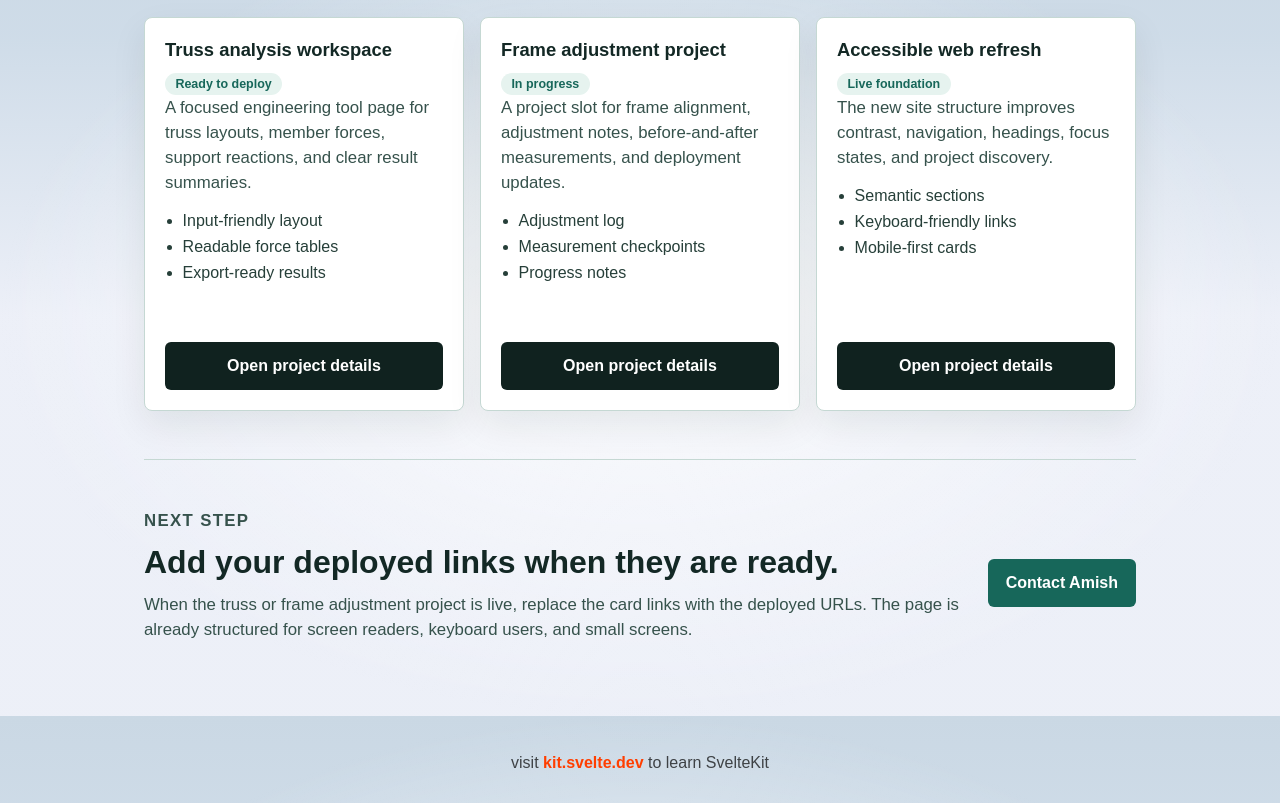
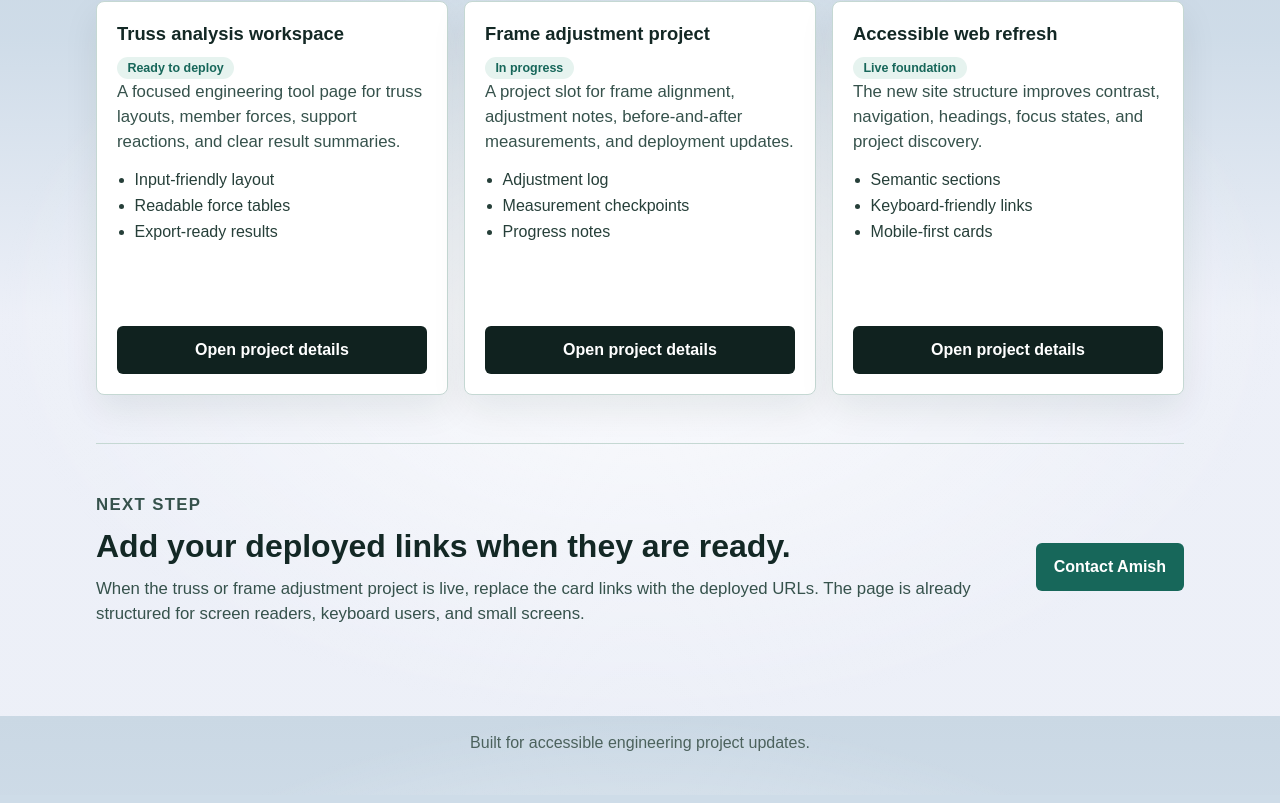
Before and after one commit to AmishDahal/sveltekit-1, a SvelteKit app: page / in a window 1280 px wide. Shown: the part 884-1687 px from the top of the page. Built offline with nearby package versions, Linux system fonts and the light colour scheme.

Commit message:
Update layout landmarks and footer

```diff
--- a/src/routes/+layout.svelte
+++ b/src/routes/+layout.svelte
@@ -20,12 +20,12 @@
 <div class="app">
 	<Header />
 
-	<main>
+	<main id="main-content" tabindex="-1">
 		<slot />
 	</main>
 
 	<footer>
-		<p>visit <a href="https://kit.svelte.dev">kit.svelte.dev</a> to learn SvelteKit</p>
+		<p>Built for accessible engineering project updates.</p>
 	</footer>
 </div>
 
@@ -40,9 +40,9 @@
 		flex: 1;
 		display: flex;
 		flex-direction: column;
-		padding: 1rem;
+		padding: 0 1rem;
 		width: 100%;
-		max-width: 64rem;
+		max-width: 72rem;
 		margin: 0 auto;
 		box-sizing: border-box;
 	}
@@ -52,16 +52,21 @@
 		flex-direction: column;
 		justify-content: center;
 		align-items: center;
-		padding: 12px;
+		padding: 1.5rem 1rem;
+		color: #4c625d;
 	}
 
-	footer a {
-		font-weight: bold;
+	main:focus {
+		outline: none;
 	}
 
 	@media (min-width: 480px) {
 		footer {
-			padding: 12px 0;
+			padding: 1.5rem 0;
+		}
+
+		main {
+			padding-inline: 2rem;
 		}
 	}
 </style>
```
